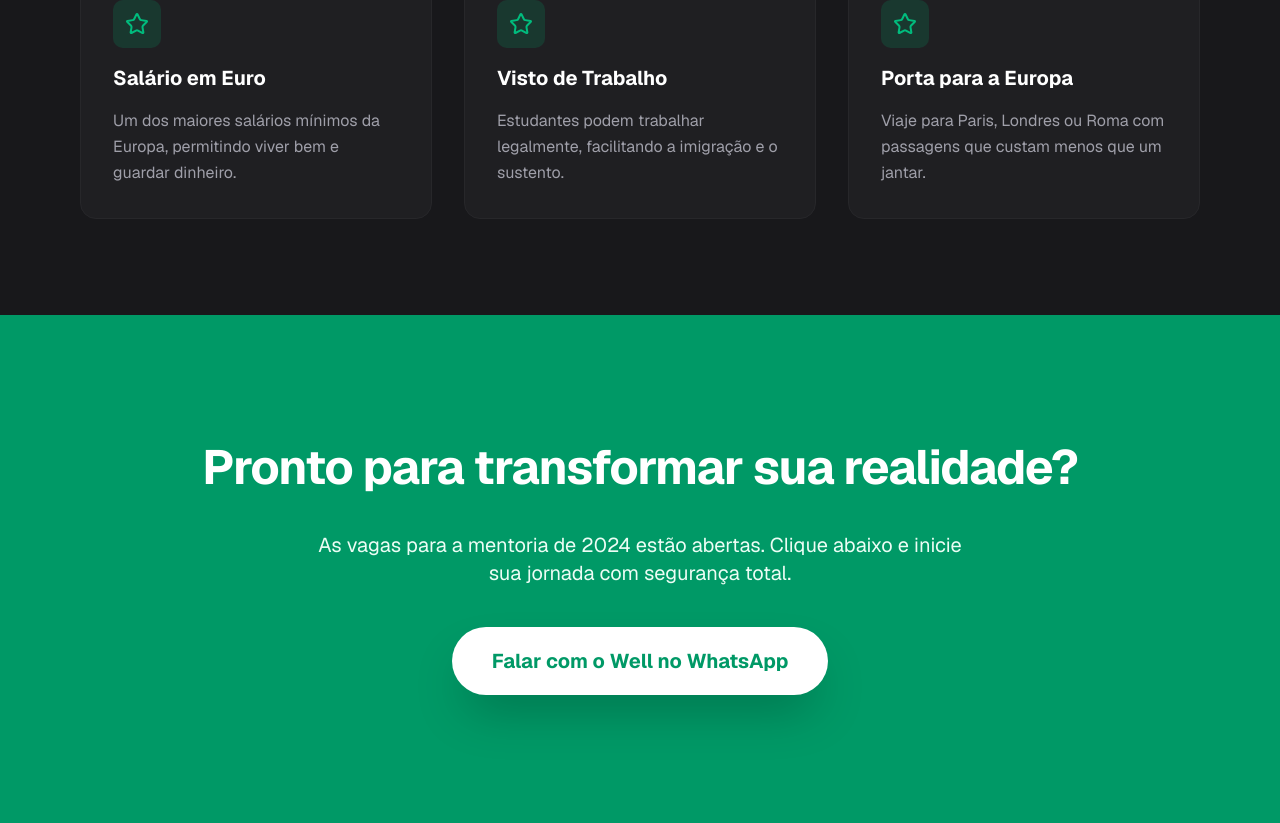
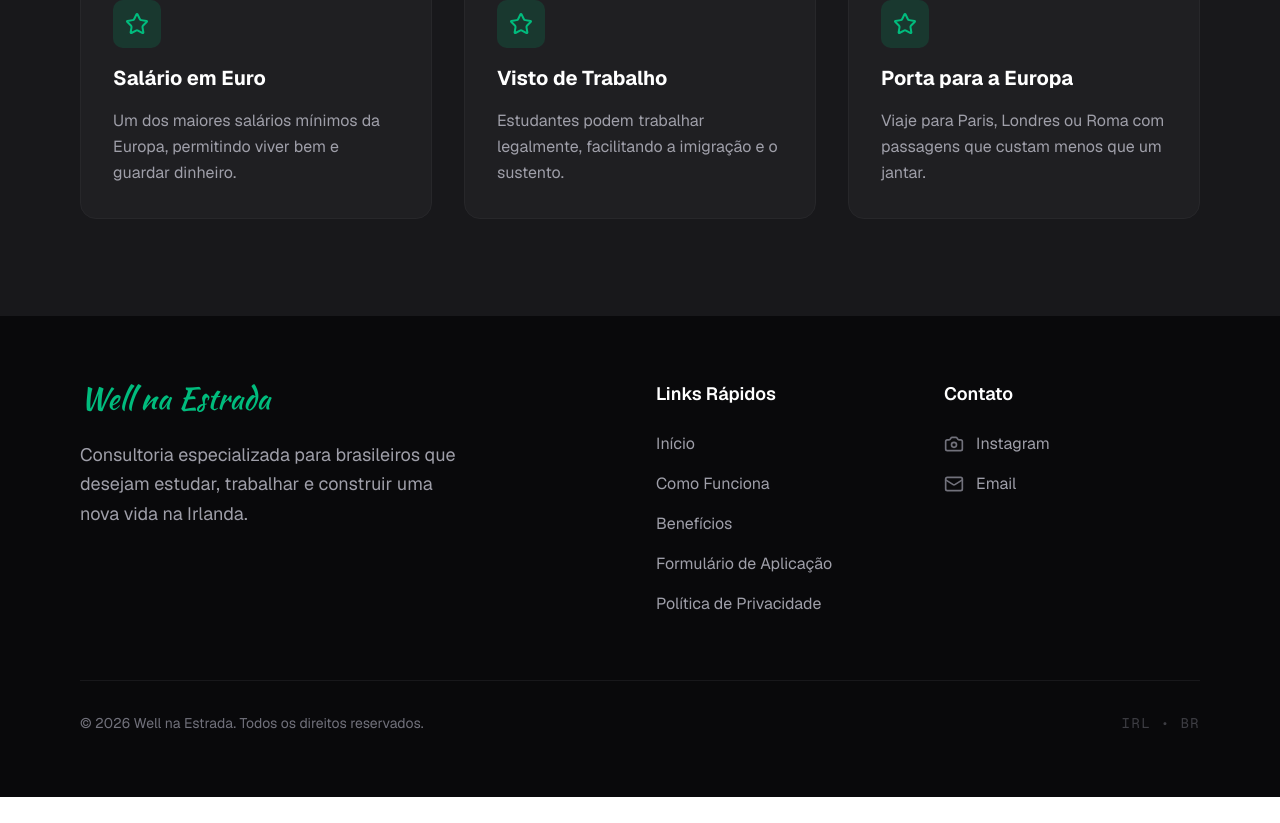
Before and after one commit to felipe-seabra/wellnaestrada.com, a Next.js app: page / in a window 1280 px wide. Shown: the part 3701-4524 px from the top of the page. After the commit the page ends 4498 px from the top, so only its background shows below. Built offline with nearby package versions, Linux system fonts and the light colour scheme; no server answers.

Commit message:
style: remove whatsapp CTAs and implement professional footer

```diff
--- a/src/app/(marketing)/page.tsx
+++ b/src/app/(marketing)/page.tsx
@@ -7,6 +7,7 @@ import { Section } from '@/components/shared/section'
 import { Container } from '@/components/shared/container'
 import { Heading } from '@/components/shared/heading'
 import { StatCard } from '@/components/shared/stat-card'
+import { Footer } from '@/components/layout/footer'
 
 export default function Home() {
   const stats = [
@@ -135,27 +136,7 @@ export default function Home() {
         </Container>
       </Section>
 
-      {/* CTA Final */}
-      <section className="py-32 relative overflow-hidden">
-        <div className="absolute inset-0 bg-emerald-600 -z-10"></div>
-        <Container className="text-center space-y-10">
-          <Heading level={2} className="text-white md:text-6xl">
-            Pronto para transformar sua realidade?
-          </Heading>
-          <p className="text-emerald-50 text-xl max-w-2xl mx-auto">
-            As vagas para a mentoria de 2024 estão abertas. Clique abaixo e
-            inicie sua jornada com segurança total.
-          </p>
-          <div className="flex justify-center">
-            <a
-              href="https://wa.me/353000000000"
-              className="bg-white text-emerald-600 px-10 py-5 rounded-full text-xl font-bold shadow-2xl hover:bg-zinc-100 transition-all active:scale-95"
-            >
-              Falar com o Well no WhatsApp
-            </a>
-          </div>
-        </Container>
-      </section>
+      <Footer />
     </div>
   )
 }
--- /dev/null
+++ b/src/components/layout/footer.tsx
@@ -0,0 +1,88 @@
+import Link from 'next/link'
+import { Camera, Mail } from 'lucide-react'
+import { Container } from '@/components/shared/container'
+
+export const Footer = () => {
+  const currentYear = new Date().getFullYear()
+
+  const quickLinks = [
+    { label: 'Início', href: '/' },
+    { label: 'Como Funciona', href: '#sobre' },
+    { label: 'Benefícios', href: '/' },
+    { label: 'Formulário de Aplicação', href: '#' },
+    { label: 'Política de Privacidade', href: '#' },
+  ]
+
+  return (
+    <footer className="bg-zinc-950 text-zinc-400 py-16 border-t border-zinc-900">
+      <Container>
+        <div className="grid grid-cols-1 md:grid-cols-4 gap-12 md:gap-8">
+          {/* Brand Column */}
+          <div className="md:col-span-2 space-y-6">
+            <Link href="/" className="inline-block">
+              <span className="font-brand text-3xl text-emerald-500">
+                Well na Estrada
+              </span>
+            </Link>
+            <p className="max-w-sm text-lg leading-relaxed">
+              Consultoria especializada para brasileiros que desejam estudar,
+              trabalhar e construir uma nova vida na Irlanda.
+            </p>
+          </div>
+
+          {/* Quick Links Column */}
+          <div className="space-y-6">
+            <h4 className="text-white font-semibold text-lg">Links Rápidos</h4>
+            <ul className="space-y-4">
+              {quickLinks.map((link) => (
+                <li key={link.label}>
+                  <Link
+                    href={link.href}
+                    className="hover:text-emerald-500 transition-colors"
+                  >
+                    {link.label}
+                  </Link>
+                </li>
+              ))}
+            </ul>
+          </div>
+
+          {/* Contact Column */}
+          <div className="space-y-6">
+            <h4 className="text-white font-semibold text-lg">Contato</h4>
+            <ul className="space-y-4">
+              <li>
+                <a
+                  href="https://instagram.com/wellnaestrada"
+                  target="_blank"
+                  rel="noopener noreferrer"
+                  className="flex items-center gap-3 hover:text-emerald-500 transition-colors group"
+                >
+                  <Camera className="w-5 h-5 text-zinc-500 group-hover:text-emerald-500" />
+                  Instagram
+                </a>
+              </li>
+              <li>
+                <a
+                  href="mailto:contato@wellnaestrada.com"
+                  className="flex items-center gap-3 hover:text-emerald-500 transition-colors group"
+                >
+                  <Mail className="w-5 h-5 text-zinc-500 group-hover:text-emerald-500" />
+                  Email
+                </a>
+              </li>
+            </ul>
+          </div>
+        </div>
+
+        {/* Legal Bottom */}
+        <div className="mt-16 pt-8 border-t border-zinc-900 flex flex-col md:flex-row justify-between items-center gap-4 text-sm text-zinc-500">
+          <p>© {currentYear} Well na Estrada. Todos os direitos reservados.</p>
+          <p className="font-mono opacity-50 uppercase tracking-widest">
+            IRL • BR
+          </p>
+        </div>
+      </Container>
+    </footer>
+  )
+}
```
Also changed, not shown: 1 other file (tests, documents, lock files or other folders).
